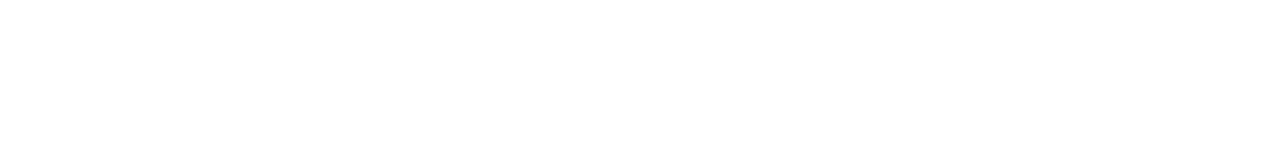
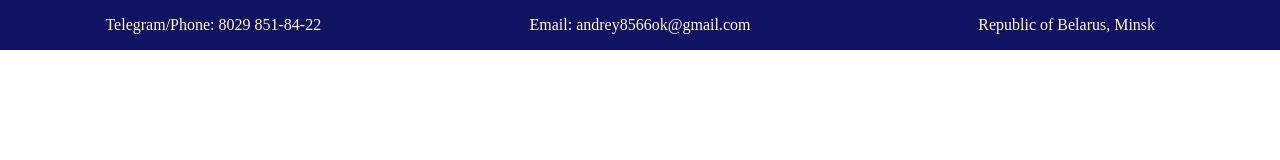
Before and after one commit to DrusMarkonii/rsschool-cv, a plain HTML site: page index.html in a window 1280 px wide. Drawn offline with Linux system fonts and the light colour scheme.

Commit message:
feat: add header

```diff
--- a/index.html
+++ b/index.html
@@ -6,6 +6,20 @@
     <title>CV in HTML</title>
 </head>
 <body>
+    <header>
+        <div class="wrapper">
+            <div class="contacts">
+               Telegram/Phone: 8029 851-84-22
+            </div>
+            <div class="email">
+                Email: andrey8566ok@gmail.com
+            </div>
+            <div class="location">
 
+               Republic of Belarus, Minsk
+
+            </div>
+        </div>
+    </header>
 </body>
 </html>
--- a/style.css
+++ b/style.css
@@ -0,0 +1,32 @@
+*{
+    padding: 0;
+    margin:0;
+}
+
+.wrapper {
+    display:grid;
+    grid-template-columns:repeat(3, 1fr);
+    justify-items: center;
+    background-color:rgb(18, 18, 99);
+    color:cornsilk;
+}
+
+.wrapper > div {
+ padding: 1em;
+
+.wrapper > div.contacts {
+    padding:1em;
+
+}
+
+.wrapper > div.email {
+    padding:1em;
+
+}
+
+.wrapper > div.location {
+    padding:1em;
+
+
+
+}
```
